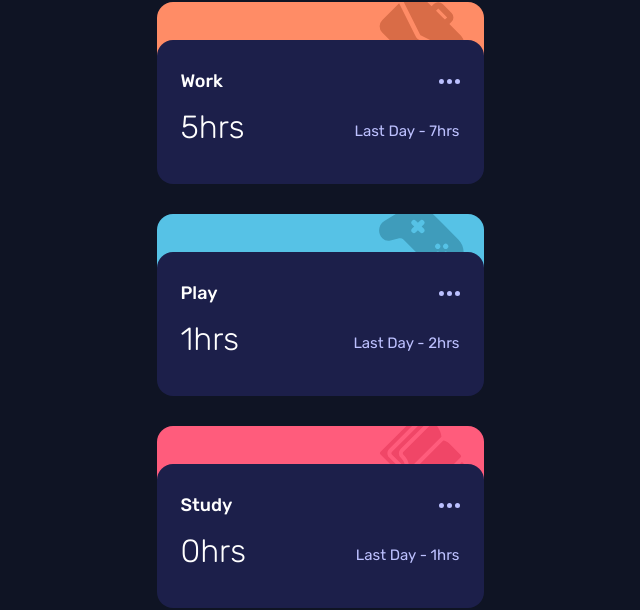
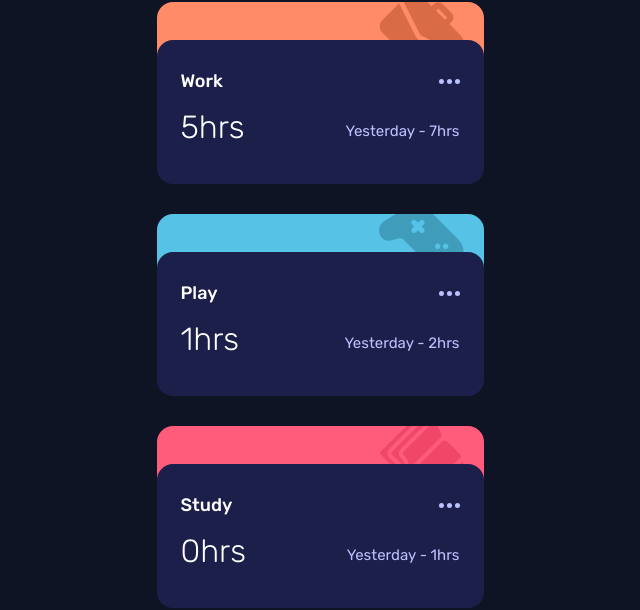
Before and after one commit to abizmo/time-tracking-dashboard, a React (Create React App) app: page / in a window 1280 px wide. Shown: the part 258-868 px from the top of the page, without its empty margins (320-960 px from the left). Built offline with nearby package versions, Linux system fonts and the light colour scheme.

Commit message:
fix(dahsboard-card): change text for previous period
Now show Yesterady for Daily, others stay.

```diff
--- a/src/components/Dashboard/Cards/Card/index.jsx
+++ b/src/components/Dashboard/Cards/Card/index.jsx
@@ -9,7 +9,10 @@ import {
 
 const Card = ({
   current, previous, timeframe, title,
-}) => (
+}) => {
+  const textTimeframe = timeframe === 'day' ? 'yesterday' : `last ${timeframe}`;
+
+  return (
     <Container type={toKebabCase(title)}>
       <Header>
         <Title>{title}</Title>
@@ -17,10 +20,11 @@ const Card = ({
       </Header>
       <Stats>
         <Stat>{`${current}hrs`}</Stat>
-      <Small>{`Last ${timeframe} - ${previous}hrs`}</Small>
+        <Small>{`${textTimeframe} - ${previous}hrs`}</Small>
       </Stats>
     </Container>
   );
+};
 
 Card.propTypes = {
   current: PropTypes.number.isRequired,
```
Lines whose indentation alone changed are shown as unchanged.
